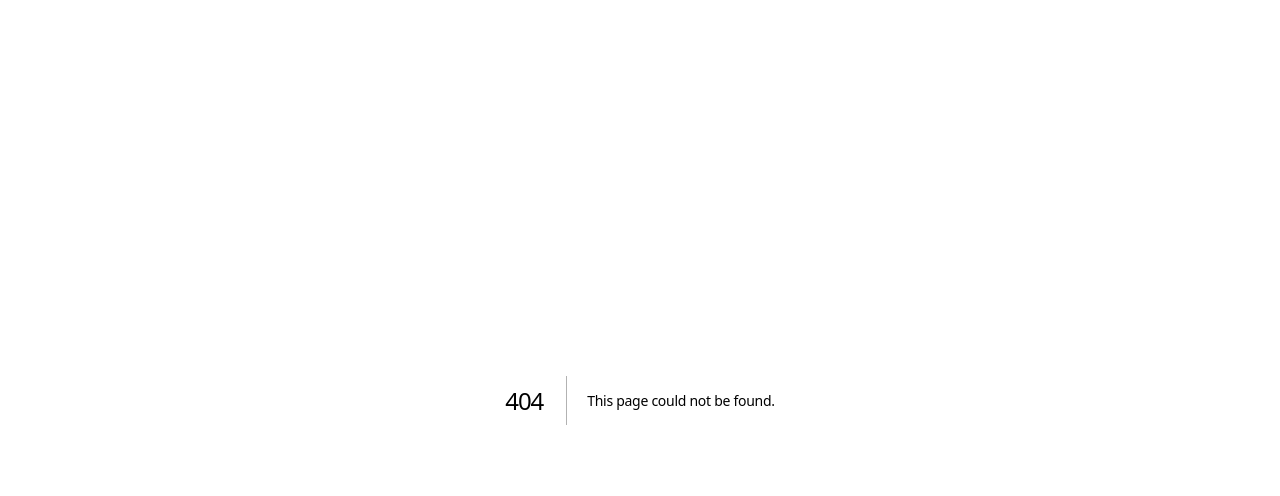
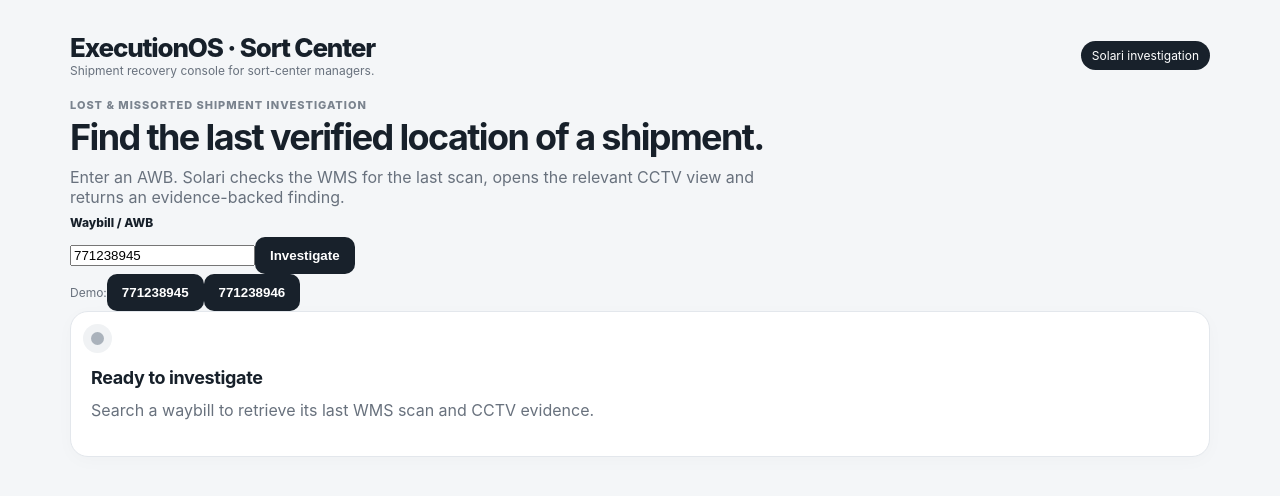
Before and after one commit to yogeshmj94/solariproject, a Next.js app: page /investigations in a window 1280 px wide. Before the commit this address had no page. Shown: the top 496 px of the page. Built offline with nearby package versions, Linux system fonts and the light colour scheme.

Commit message:
Add manager shipment investigation console

```diff
--- /dev/null
+++ b/src/app/investigations/page.tsx
@@ -0,0 +1,218 @@
+"use client";
+
+import { FormEvent, useState } from "react";
+
+type Investigation = {
+  caseId: string;
+  waybill: string;
+  status: "AVAILABLE_INSIDE_FACILITY" | "LEFT_FACILITY" | "LAST_SEEN";
+  facility: string;
+  lastScan: {
+    area: string;
+    time: string;
+    operator: string;
+    camera: string;
+  };
+  visualEvidence: {
+    camera: string;
+    time: string;
+    area: string;
+    observation: string;
+    confidence: number;
+    imageUrl: string;
+  };
+  sessionId: string;
+};
+
+type ApiResponse = {
+  ok: boolean;
+  investigation?: Investigation;
+  error?: string;
+};
+
+const demoWaybills = ["771238945", "771238946"];
+
+function statusLabel(status: Investigation["status"]) {
+  if (status === "AVAILABLE_INSIDE_FACILITY") return "Available inside facility";
+  if (status === "LEFT_FACILITY") return "Left facility";
+  return "Last seen";
+}
+
+export default function InvestigationsPage() {
+  const [waybill, setWaybill] = useState("771238945");
+  const [result, setResult] = useState<Investigation | null>(null);
+  const [loading, setLoading] = useState(false);
+  const [error, setError] = useState("");
+
+  async function investigate(event?: FormEvent) {
+    event?.preventDefault();
+    const normalized = waybill.trim();
+    if (!normalized) return;
+
+    setLoading(true);
+    setError("");
+    setResult(null);
+
+    try {
+      const response = await fetch(`/api/shipments/investigate?waybill=${encodeURIComponent(normalized)}`);
+      const payload = (await response.json()) as ApiResponse;
+
+      if (!response.ok || !payload.ok || !payload.investigation) {
+        throw new Error(payload.error ?? "Shipment investigation failed");
+      }
+
+      setResult(payload.investigation);
+    } catch (err) {
+      setError(err instanceof Error ? err.message : "Shipment investigation failed");
+    } finally {
+      setLoading(false);
+    }
+  }
+
+  return (
+    <main>
+      <div className="topbar">
+        <div>
+          <a className="brand" href="/">ExecutionOS · Sort Center</a>
+          <div className="muted small">Shipment recovery console for sort-center managers.</div>
+        </div>
+        <div className="badge">Solari investigation</div>
+      </div>
+
+      <section className="investigation-hero">
+        <div>
+          <div className="kicker">Lost & missorted shipment investigation</div>
+          <h1>Find the last verified location of a shipment.</h1>
+          <p className="muted hero-copy">
+            Enter an AWB. Solari checks the WMS for the last scan, opens the relevant CCTV view and returns an evidence-backed finding.
+          </p>
+        </div>
+
+        <form className="awb-search" onSubmit={investigate}>
+          <label className="field-label" htmlFor="waybill">Waybill / AWB</label>
+          <div className="awb-search-row">
+            <input
+              id="waybill"
+              value={waybill}
+              onChange={(event) => setWaybill(event.target.value)}
+              placeholder="Enter waybill"
+              autoComplete="off"
+            />
+            <button disabled={loading || !waybill.trim()} type="submit">
+              {loading ? "Investigating…" : "Investigate"}
+            </button>
+          </div>
+          <div className="demo-waybills">
+            <span className="muted small">Demo:</span>
+            {demoWaybills.map((item) => (
+              <button
+                className="waybill-chip"
+                key={item}
+                type="button"
+                onClick={() => {
+                  setWaybill(item);
+                  setResult(null);
+                  setError("");
+                }}
+              >
+                {item}
+              </button>
+            ))}
+          </div>
+        </form>
+      </section>
+
+      {error && <div className="error-box investigation-error">{error}</div>}
+
+      {!result && !loading && !error && (
+        <section className="card investigation-empty">
+          <div className="pulse-dot" />
+          <h2>Ready to investigate</h2>
+          <p className="muted">Search a waybill to retrieve its last WMS scan and CCTV evidence.</p>
+        </section>
+      )}
+
+      {loading && (
+        <section className="card investigation-empty">
+          <div className="spinner" />
+          <h2>Tracing shipment</h2>
+          <p className="muted">Solari is checking WMS and CCTV evidence. This may take a few seconds.</p>
+        </section>
+      )}
+
+      {result && (
+        <div className="investigation-grid">
+          <section className="card investigation-summary">
+            <div className="section-header">
+              <div>
+                <div className="kicker">Case {result.caseId}</div>
+                <h2>AWB {result.waybill}</h2>
+              </div>
+              <span className={`status-pill ${result.status === "AVAILABLE_INSIDE_FACILITY" ? "success" : "danger"}`}>
+                {statusLabel(result.status)}
+              </span>
+            </div>
+
+            <div className="finding-banner">
+              <span className="finding-icon">✓</span>
+              <div>
+                <div className="small muted">Last verified finding</div>
+                <strong>{result.visualEvidence.area}</strong>
+                <p>{result.visualEvidence.observation}</p>
+              </div>
+            </div>
+
+            <div className="detail-grid">
+              <div><span>Facility</span><strong>{result.facility}</strong></div>
+              <div><span>Confidence</span><strong>{Math.round(result.visualEvidence.confidence * 100)}%</strong></div>
+              <div><span>Last verified</span><strong>{result.visualEvidence.time}</strong></div>
+              <div><span>CCTV camera</span><strong>{result.visualEvidence.camera}</strong></div>
+            </div>
+          </section>
+
+          <section className="card evidence-image-card">
+            <div className="section-header">
+              <div>
+                <div className="kicker">Visual evidence</div>
+                <h2>{result.visualEvidence.camera}</h2>
+              </div>
+              <span className="confidence-badge">{Math.round(result.visualEvidence.confidence * 100)}% match</span>
+            </div>
+            <img className="evidence-image" src={result.visualEvidence.imageUrl} alt={`CCTV evidence for ${result.waybill}`} />
+            <div className="image-caption">
+              <strong>{result.visualEvidence.area}</strong>
+              <span>{result.visualEvidence.time}</span>
+            </div>
+          </section>
+
+          <section className="card">
+            <div className="kicker">WMS evidence</div>
+            <h2>Last recorded scan</h2>
+            <div className="timeline-row">
+              <span className="timeline-dot" />
+              <div>
+                <strong>{result.lastScan.area}</strong>
+                <p className="muted">{result.lastScan.time}</p>
+              </div>
+            </div>
+            <div className="detail-grid compact">
+              <div><span>Operator</span><strong>{result.lastScan.operator}</strong></div>
+              <div><span>Mapped camera</span><strong>{result.lastScan.camera}</strong></div>
+            </div>
+          </section>
+
+          <section className="card">
+            <div className="kicker">Investigation path</div>
+            <h2>Evidence chain</h2>
+            <div className="evidence-chain">
+              <div><span>1</span><div><strong>AWB received</strong><small>{result.waybill}</small></div></div>
+              <div><span>2</span><div><strong>WMS scan verified</strong><small>{result.lastScan.area}</small></div></div>
+              <div><span>3</span><div><strong>CCTV evidence verified</strong><small>{result.visualEvidence.area}</small></div></div>
+            </div>
+            <div className="session-meta">Solari audit session · {result.sessionId}</div>
+          </section>
+        </div>
+      )}
+    </main>
+  );
+}
```
